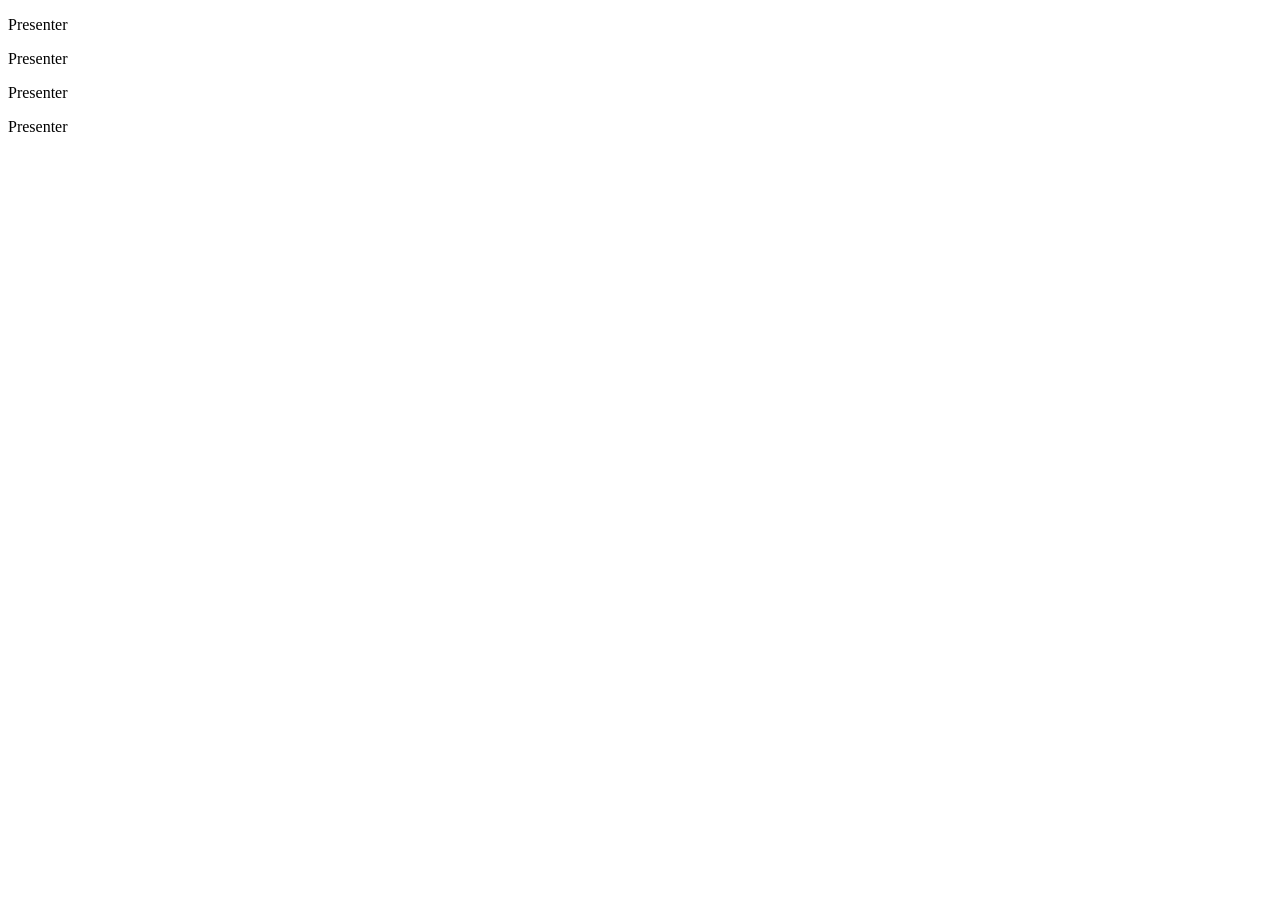
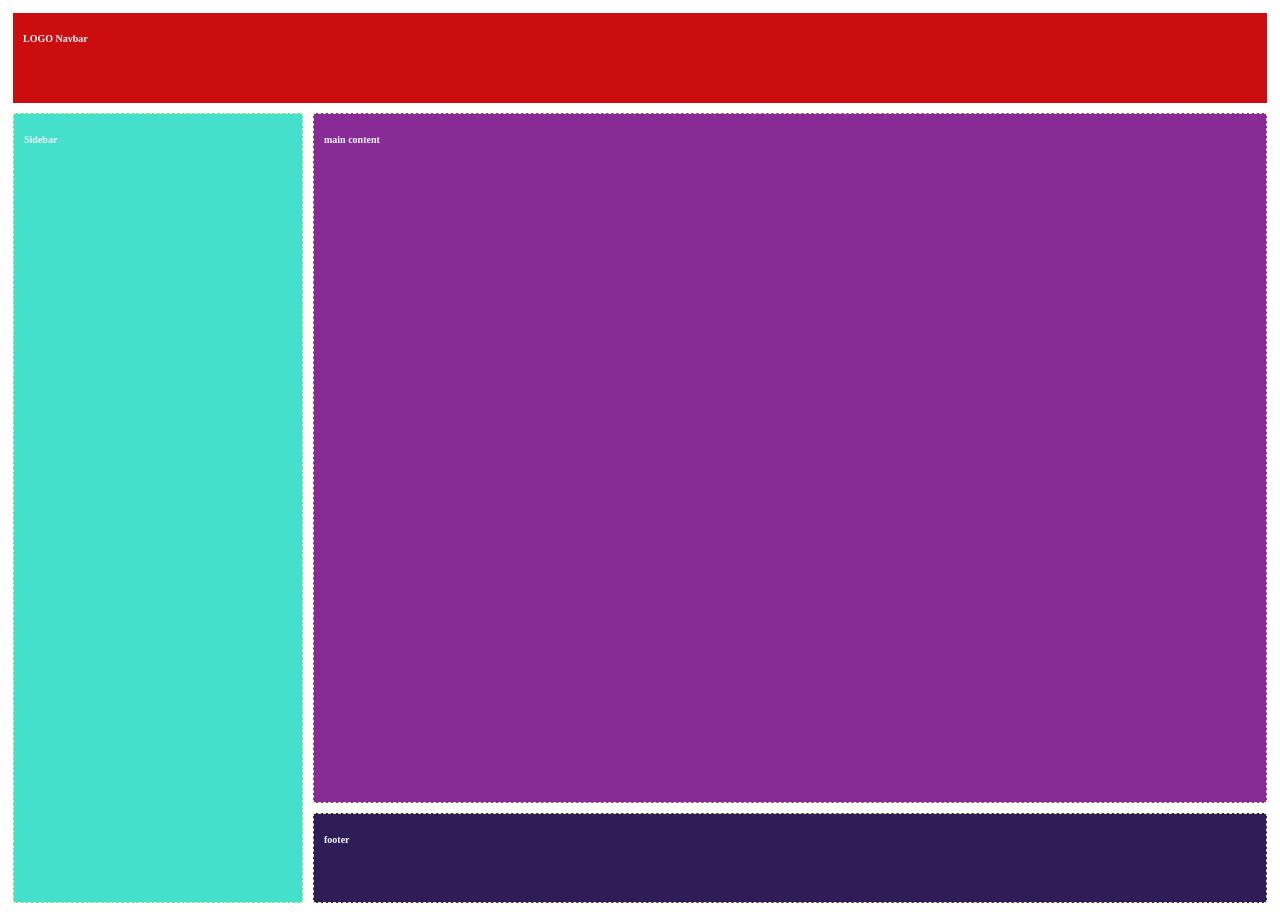
Before and after one commit to Sosyambu4/grid-lesson, a plain HTML site: page index.html in a window 1280 px wide. Before the commit the page ends 800 px from the top, so only its background shows below. Drawn offline with Linux system fonts and the light colour scheme.

Commit message:
grid style

```diff
--- a/index.html
+++ b/index.html
@@ -1,33 +1,26 @@
 <!DOCTYPE html>
 <html lang="en">
   <head>
-    <meta charset="UTF-8">
-    <meta http-equiv="X-UA-Compatible" content="IE=edge">
-    <meta name="viewport" content="width=device-width, initial-scale=1.0">
+    <meta charset="UTF-8" />
+    <meta http-equiv="X-UA-Compatible" content="IE=edge" />
+    <meta name="viewport" content="width=device-width, initial-scale=1.0" />
+    <link href="/style.css" rel="stylesheet" />
     <title>Document</title>
-    <link hrel="/style.css" rel=" stylesheet">
   </head>
-<body> <div class="container">
+  <body>
+    <div class="container">
       <div class="grid_item1">
-      <p>
-        Presenter
-      </p>
+        <p>LOGO Navbar</p>
       </div>
       <div class="grid_item2">
-      <p>
-        Presenter
-      </p>
+        <p>Sidebar</p>
       </div>
       <div class="grid_item3">
-      <p>
-        Presenter
-      </p>
+        <p>main content</p>
       </div>
       <div class="grid_item4">
-      <p>
-        Presenter
-      </p>
+        <p>footer</p>
       </div>
-
+    </div>
   </body>
 </html>
--- a/style.css
+++ b/style.css
@@ -0,0 +1,68 @@
+h1 {
+    color: black;
+  }
+
+
+  p {
+    font-size: 10px;
+    color: aliceblue;
+  }
+
+  .container {
+
+    display: grid;
+    height: 900px;
+    grid-template-columns: 300px 1fr;
+    grid-auto-rows: 100px 1fr 100px;
+    grid-template-areas:
+      "logo logo "
+      "sidebar main "
+      "sidebar footer";
+
+
+  }
+
+  .grid_item1 {
+    grid-area: logo;
+
+    background-color: #cc0d0d;
+    border: 5px #ffffff;
+    padding: 10px;
+    margin: 5px;
+    color: #fff;
+    font-size: 20px;
+    font-weight: 700;
+    box-sizing: border-box;
+  }
+
+  .grid_item2 {
+    grid-area: sidebar;
+    background-color: #45e0cc;
+    border: 1px dashed #ece89d;
+    padding: 10px;
+    color: #fff;
+    font-size: 20px;
+    font-weight: 700;
+    margin: 5px;
+
+  }
+  .grid_item3 {
+    grid-area: main;
+    background-color: #892b96;
+    border: 1px dashed #ece89d;
+    padding: 10px;
+    color: #fff;
+    font-size: 20px;
+    font-weight: 700;
+    margin: 5px;
+  }
+  .grid_item4 {
+    grid-area: footer;
+    background-color: #301c57;
+    border: 1px dashed #ece89d;
+    padding: 10px;
+    color: #fff;
+    font-size: 20px;
+    font-weight: 700;
+    margin: 5px;
+  }
```
Lines whose indentation alone changed are shown as unchanged.
